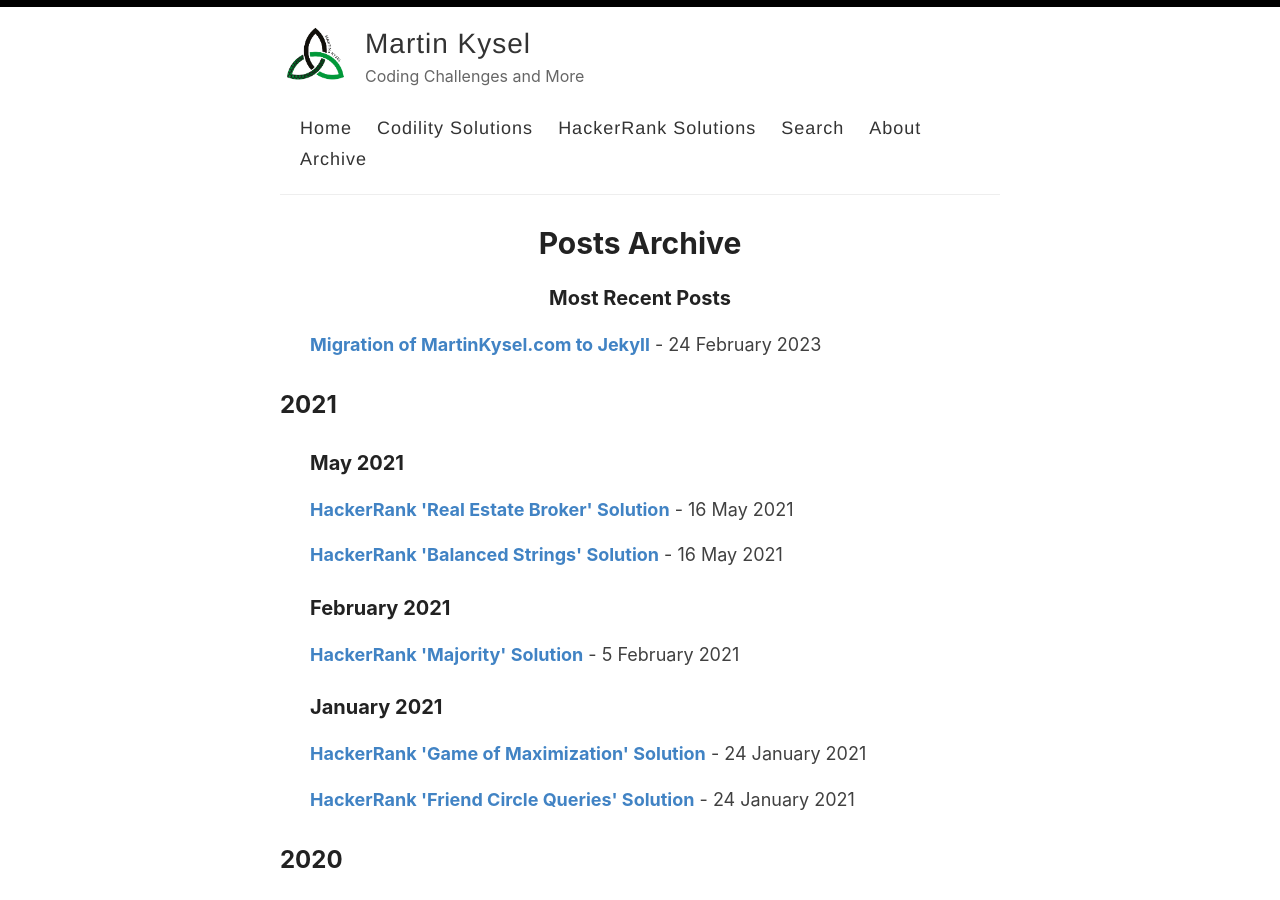
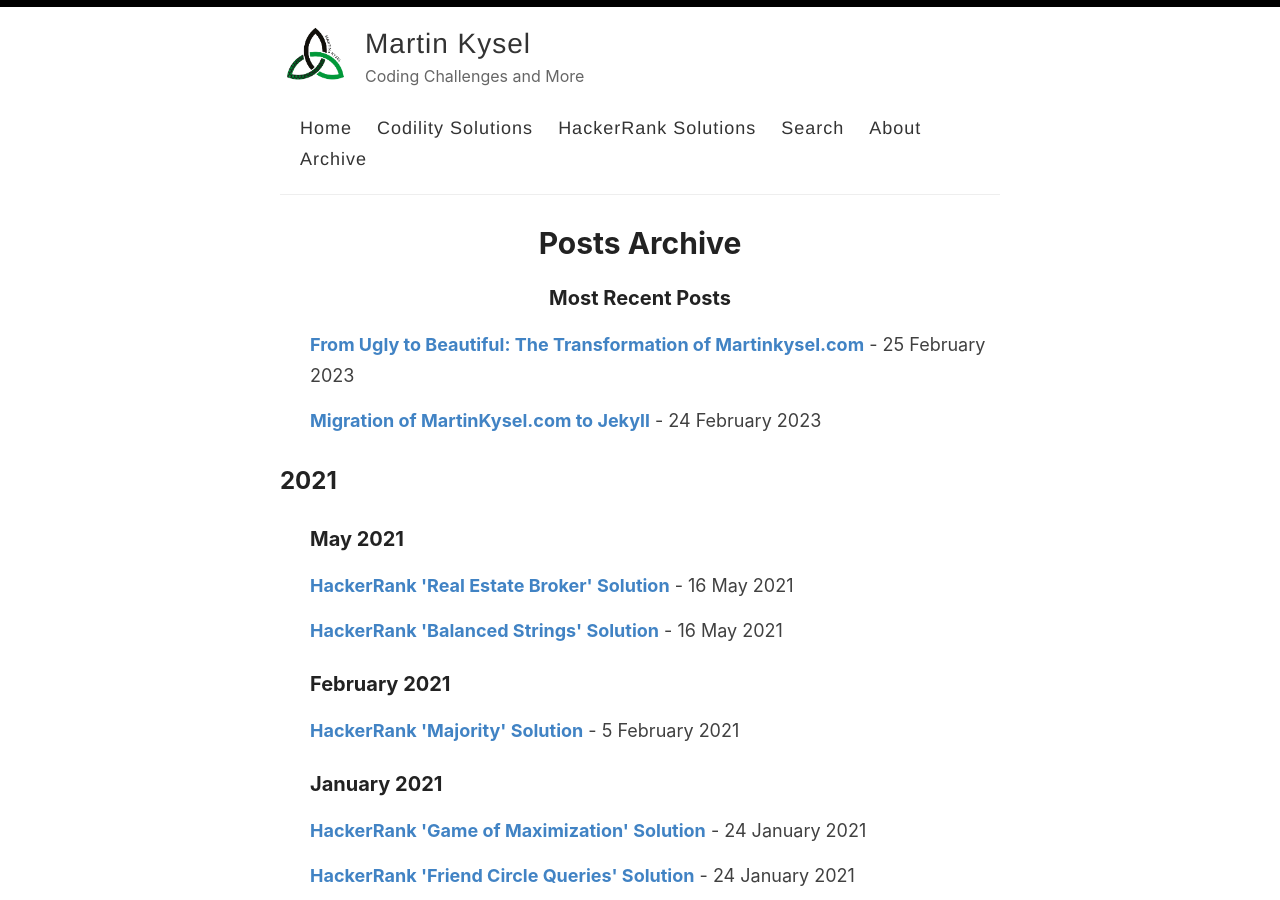
Before and after one commit to mkysel/mkysel.github.io, a Jekyll site: the page built from _pages/archive.md, in a window 1280 px wide and 900 px high. Built offline with Jekyll 4.4.1, drawn with Linux system fonts in a browser that asks for light colours; part of the change alters nothing that is shown.

Commit message:
From ugly to beautiful

```diff
--- a/_posts/2023-02-24-martinkysel-migration.md
+++ b/_posts/2023-02-24-martinkysel-migration.md
@@ -53,3 +53,7 @@ I am happy to incorporate any and all feedback.
 ## Breakage
 
 If anything broke, please let me know! Either in the Disqus system or on GitHub.
+
+## Where to learn more?
+
+You can read more about the migration in my post [From Ugly to Beautiful: The Transformation of Martinkysel.com](https://martinkysel.com/from-ugly-to-beautiful).
--- /dev/null
+++ b/_posts/2023-02-25-from-ugly-to-beautiful.md
@@ -0,0 +1,74 @@
+---
+title: "From Ugly to Beautiful: The Transformation of Martinkysel.com"
+date: "2023-02-25"
+categories:
+  - "migration"
+excerpt: Migrating a website from one platform to another can be a daunting task, but with the right tools and techniques, it doesn't have to be a nightmare. In my case, I recently migrated my blog from WordPress to Jekyll, and I'm happy to report that the process was relatively smooth and painless.
+---
+
+Migrating a website from one platform to another can be a daunting task, but with the right tools and techniques, it doesn't have to be a nightmare. In my case, I recently migrated my blog from WordPress to Jekyll, and I'm happy to report that the process was relatively smooth and painless.
+
+## The Initial Problem: Hosting on a Basement Server
+
+When I first started my blog on WordPress, I had a rather unusual setup - the site was hosted on a server in a friend's basement. While it may sound like a bit of a "ghetto" arrangement, it seemed like a cost-effective solution at the time. However, it soon became apparent that this setup came with its fair share of problems.
+
+One of the biggest issues was the server's reliability. For reasons that were never quite clear, the server seemed to go down regularly, without any good explanation. This meant that my site was often inaccessible for hours or even days at a time, frustrating both myself and my readers.
+
+To make matters worse, the site's loading times were notoriously slow. This was likely due in part to the server's less-than-optimal location and setup, but it also meant that visitors to my site had to endure lengthy wait times just to access my content. And as we all know, in the world of online content, every second counts.
+
+As my blog began to grow and attract more readers, the maintenance of the site became an increasingly daunting task. With the server regularly going down and loading times being so slow, I found myself spending more and more time just trying to keep the site running smoothly. This detracted from the time and energy I wanted to devote to creating new content and engaging with my readers.
+
+Eventually, in 2020, I began to investigate the possibility of moving my site to a proper hosting solution, such as AWS. However, as I quickly discovered, this option came with a hefty price tag. The cost of a properly hosted server, combined with the need for a distributed database, made this option simply unfeasible for me at the time.
+
+In the end, I realized that something had to be done to address the ongoing issues with my site's performance and reliability. After careful consideration and research, I made the decision to migrate my site to Jekyll, a static site generator that promised faster load times and a more streamlined maintenance process. And while the process of migrating my site was not without its challenges, I can now say that I am thrilled with the improved performance and ease of use that Jekyll has brought to my blog.
+
+## The Long and Winding Road of Migrating to Markdown - According to the Internet
+
+When I stumbled upon Swizec's [article](https://swizec.com/blog/how-to-export-a-large-wordpress-site-to-markdown/) on migrating from WordPress to Markdown, I was initially excited. His straightforward breakdown of the process made it seem like a simple task that could be completed in an afternoon. "Pfft, an afternoon of work at worst," he wrote, listing off the steps like they were nothing: export from WordPress, find a script, sip margaritas.
+
+It all sounded so easy and straightforward, and I couldn't help but agree with Swizec's assessment. "That sounds about right," I thought to myself, feeling confident that I could tackle this migration with ease.
+
+But then, Swizec hit me with a dose of reality. "Suddenly it's 6 months later and you're losing your mind," he wrote. His words were a stark reminder that even the simplest tasks can often become complex and time-consuming.
+
+As an optimist, however, I refused to be discouraged. Sure, the process might not be as straightforward as I initially thought, but surely it couldn't be that difficult, right?
+
+So, being the lazy optimist that I am, I decided to explore my options. I turned to Fiverr, hoping to find someone who could handle the migration for me. I was shocked to discover that most of the quotes I received ranged from $1500 to $8000. That seemed like an exorbitant amount of money for something that sounded like it should only take a few hours.
+
+One freelancer even warned me that it could take 2-3 months to complete the migration, although he optimistically suggested that it might only take a month.
+
+The whole experience left me feeling a bit frustrated and overwhelmed. But despite the initial setbacks, I remained determined to find a solution that would allow me to migrate my site without breaking the bank or losing my mind in the process. And while it might take a bit more time and effort than I initially anticipated, I'm confident that I'll be able to find a way to make it work.
+
+## What Made This Blog Different
+
+Perhaps I was a bit fortunate that I had recently teamed up with Juraj to create a brand new website for Nomadic Workplace, my umbrella company that enables me to pursue my digital nomad lifestyle while remaining legally employed in the US.
+
+When it comes to martinkysel.com, I can confidently say that it boasts two significant advantages over other blogs out there. Firstly, the vast majority of its content follows a similar pattern and covers similar topics. This consistency makes it easier to script a migration without having to deal with a lot of edge cases.
+
+Secondly, all of the comments on the blog are saved in Disqus. This means that they can be easily transferred and integrated into a new platform, without the risk of losing valuable feedback and engagement from readers.
+
+Finally, let's be honest - the old blog design was pretty unappealing. So, any improvement in this area would be a massive gain for both myself and my readers. With the new Jekyll-based site, we were able to create a much cleaner, more streamlined design that not only looks better but also makes it easier for readers to navigate and engage with the content.
+
+## The Steps of the Actual Migration Process
+
+So, how did the whole migration process actually go? Well, to start with, I discovered a migration tool developed by Lonekorean over on [Github](https://github.com/lonekorean/wordpress-export-to-markdown), which was almost perfect for my needs. However, there were a couple of essential components that it was missing.
+
+Firstly, it didn't have the ability to deal with `[code]` blocks, which seemed to be a non-standard feature of my old Wordpress site. This was a bit of a headache, but as is often the case with internet problems, I was able to find someone who had already struggled with and solved the issue in the past. In this case, it was a user called mxro, who had written some incredibly simple [Typescript](https://github.com/lonekorean/wordpress-export-to-markdown/issues/86#issuecomment-1304870098) code to handle the preprocessing.
+
+The second issue I encountered was with images. Thankfully, there were only a few scattered throughout the entire blog, so I was able to handle them all manually. While this was a bit time-consuming, it ultimately wasn't a huge deal in the grand scheme of things.
+
+Of course, the migration process wasn't just about transferring content from one platform to another. I also had to select a new theme for the site, add some new icons, turn the banner into an avatar, and reset DNS entries. While these tasks weren't necessarily difficult, they did require some careful attention to detail in order to ensure that everything was working smoothly and looking great.
+
+## A Surprisingly Short Migration Process
+
+The entire process took only *four hours* - no joke. I started around 8PM and got so absorbed in it that I barely noticed the time passing. I remember making a fresh batch of argentinean mate while working away. By around 11PM, I decided the website was good enough and made the move to switch the DNS entries over to the new website. Of course, there may be some kinks to iron out over the next few days as I discover any issues that may have gone wrong or missing, but overall, it was nowhere near the month or six months I was anticipating.
+And if you don't believe me, you can check the git history.
+
+## Lessons Learned: Be Skeptical
+
+Reflecting on this experience, I have come to realize that there are a few key takeaways that I believe are worth sharing with others.
+
+Firstly, when it comes to using standard tools, the integration with existing systems can be seamless. In my case, because I was using widely accepted tools for the migration process, such as WordPress and Markdown, the transition was relatively smooth. However, the process could have been complicated if I had relied on more obscure or specialized tools.
+
+Secondly, it is important to approach time estimates with a healthy dose of skepticism. I was initially quoted a range of 1-3 months for the migration process by one service provider, which turned out to be completely off-base. It is essential to use common sense and T-shirt sizing estimates.
+
+Lastly, be wary if your customer is another software engineer. Trying to "bullshit" your way through a negotiation will only lead to frustration and disappointment for both parties. Other engineers are highly skilled professionals who understand the complexities of building and maintaining software systems. They know what is feasible and what is not, and inaccurate estimates should alarm them to sketchy behavior.
```
